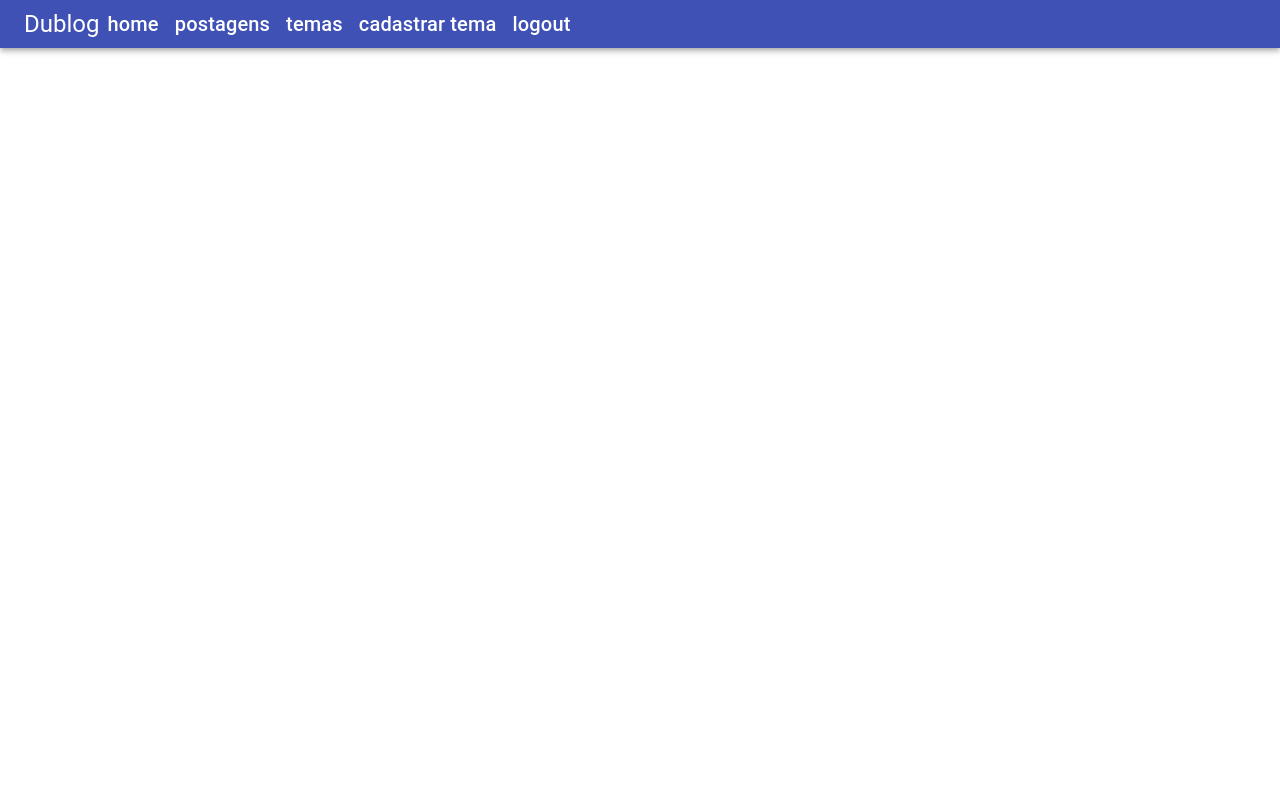
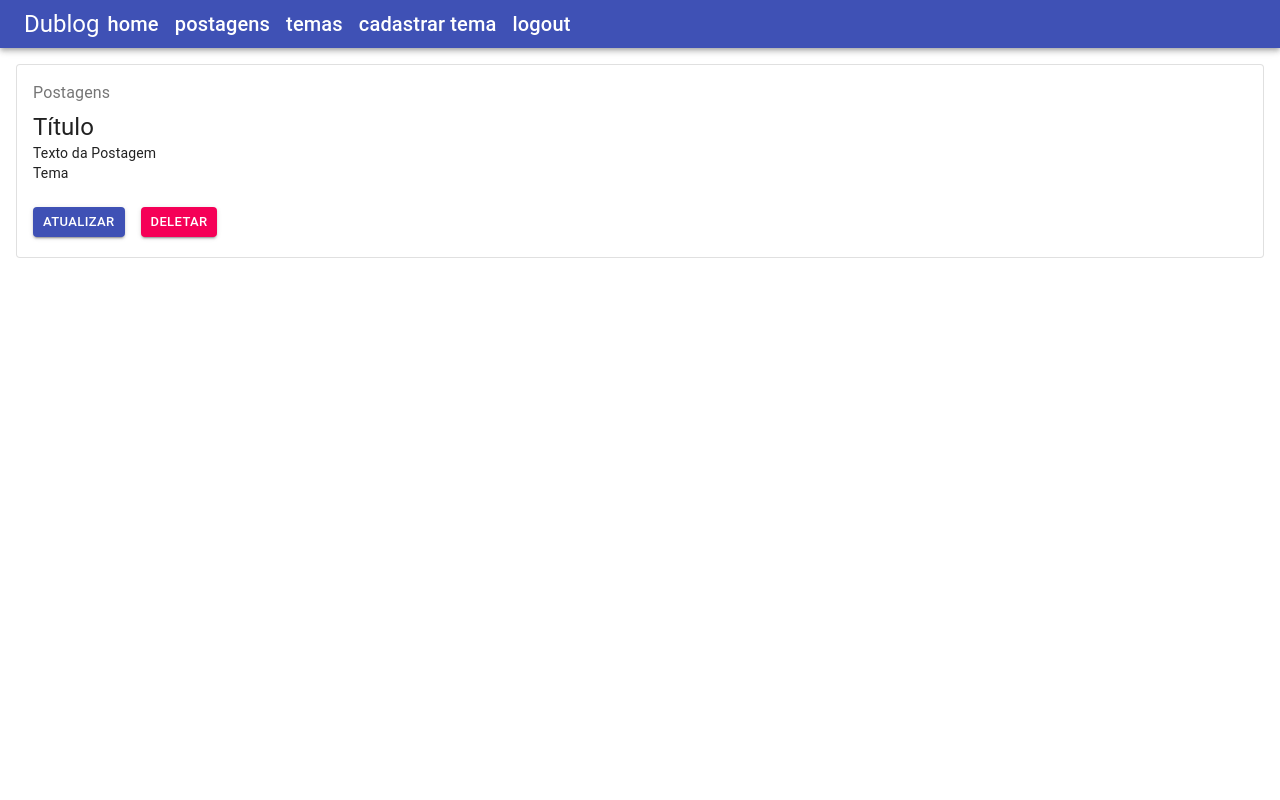
Before and after one commit to EduardoFranz/Blog-Pessoal-React, a React (Create React App) app: page /postagens in a window 1280 px wide. Shown: the top 800 px of the page. Built offline with nearby package versions, Linux system fonts and the light colour scheme.

Commit message:
criando componentes lista tema e lista postagem

```diff
--- a/src/App.tsx
+++ b/src/App.tsx
@@ -4,9 +4,12 @@ import Footer from './components/estaticos/footer/Footer';
 import Home from './paginas/home/Home';
 import Login from './paginas/login/Login';
 import CadastroUsuario from './paginas/cadastroUsuario/CadastroUsuario';
-
+import ListaTema from './components/temas/listatema/ListaTema';
+import ListaPostagem from './components/postagens/listapostagem/ListaPostagem';
 import { BrowserRouter as Router, Routes, Route } from 'react-router-dom';
 import './App.css';
+
+
 
 
 function App() {
@@ -15,10 +18,15 @@ function App() {
       <Navbar />
       <div style={{ minHeight: '100vh' }}>
         <Routes>
+
           <Route path="/" element={<Login />} />
           <Route path="/login" element={<Login />} />
           <Route path="/home" element={<Home />} />
           <Route path="/cadastroUsuario" element={<CadastroUsuario />} />
+
+          <Route path="/temas" element={<ListaTema />} />
+          <Route path="/postagens" element={<ListaPostagem />} />
+
         </Routes>
       </div>
       <Footer />
--- /dev/null
+++ b/src/components/postagens/listapostagem/ListaPostagem.css
@@ -0,0 +1,3 @@
+.text-decorator-none{
+    text-decoration: none;
+}
--- /dev/null
+++ b/src/components/postagens/listapostagem/ListaPostagem.tsx
@@ -0,0 +1,52 @@
+import React from 'react'
+import { Link } from 'react-router-dom'
+import { Card, CardActions, CardContent, Button, Typography } from '@material-ui/core';
+import { Box } from '@mui/material';
+import './ListaPostagem.css';
+
+
+function ListaPostagem() {
+
+    return (
+        <>
+            <Box m={2} >
+                <Card variant="outlined">
+                    <CardContent>
+                        <Typography color="textSecondary" gutterBottom>
+                            Postagens
+                        </Typography>
+                        <Typography variant="h5" component="h2">
+                            Título
+                        </Typography>
+                        <Typography variant="body2" component="p">
+                            Texto da Postagem
+                        </Typography>
+                        <Typography variant="body2" component="p">
+                            Tema
+                        </Typography>
+                    </CardContent>
+                    <CardActions>
+                        <Box display="flex" justifyContent="center" mb={1.5}>
+
+                            <Link to="" className="text-decorator-none" >
+                                <Box mx={1}>
+                                    <Button variant="contained" className="marginLeft" size='small' color="primary" >
+                                        atualizar
+                                    </Button>
+                                </Box>
+                            </Link>
+                            <Link to="" className="text-decorator-none">
+                                <Box mx={1}>
+                                    <Button variant="contained" size='small' color="secondary">
+                                        deletar
+                                    </Button>
+                                </Box>
+                            </Link>
+                        </Box>
+                    </CardActions>
+                </Card>
+            </Box>
+        </>)
+}
+
+export default ListaPostagem;
--- /dev/null
+++ b/src/components/temas/listatema/ListaTema.css
@@ -0,0 +1,3 @@
+.text-decorator-none{
+    text-decoration: none;
+}
--- /dev/null
+++ b/src/components/temas/listatema/ListaTema.tsx
@@ -0,0 +1,48 @@
+import React from 'react'
+import { Link } from 'react-router-dom'
+import { Card, CardActions, CardContent, Button, Typography } from '@material-ui/core';
+import { Box } from '@mui/material';
+import './ListaTema.css';
+
+
+function ListaTema() {
+
+    return (
+        <>
+            <Box m={2} >
+                <Card variant="outlined">
+                    <CardContent>
+                        <Typography color="textSecondary" gutterBottom>
+                            Tema
+                        </Typography>
+                        <Typography variant="h5" component="h2">
+                            Minha descrição
+                        </Typography>
+                    </CardContent>
+                    <CardActions>
+                        <Box display="flex" justifyContent="center" mb={1.5} >
+
+                            <Link to="" className="text-decorator-none">
+                                <Box mx={1}>
+                                    <Button variant="contained" className="marginLeft" size='small' color="primary" >
+                                        atualizar
+                                    </Button>
+                                </Box>
+                            </Link>
+                            <Link to="" className="text-decorator-none">
+                                <Box mx={1}>
+                                    <Button variant="contained" size='small' color="secondary">
+                                        deletar
+                                    </Button>
+                                </Box>
+                            </Link>
+                        </Box>
+                    </CardActions>
+                </Card>
+            </Box>
+        </>
+    );
+}
+
+
+export default ListaTema;
```
Also changed, not shown: src/paginas/cadastroUsuario/CadastroUsuario.tsx (+11 -2 lines).
